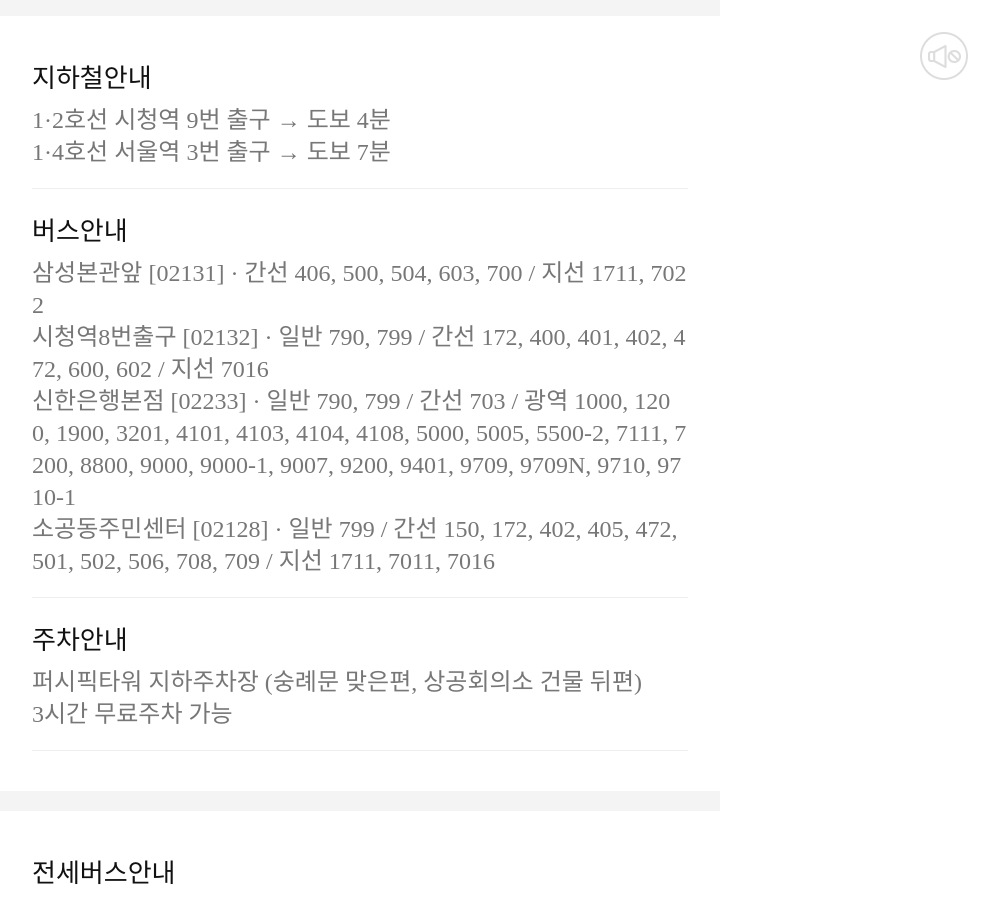
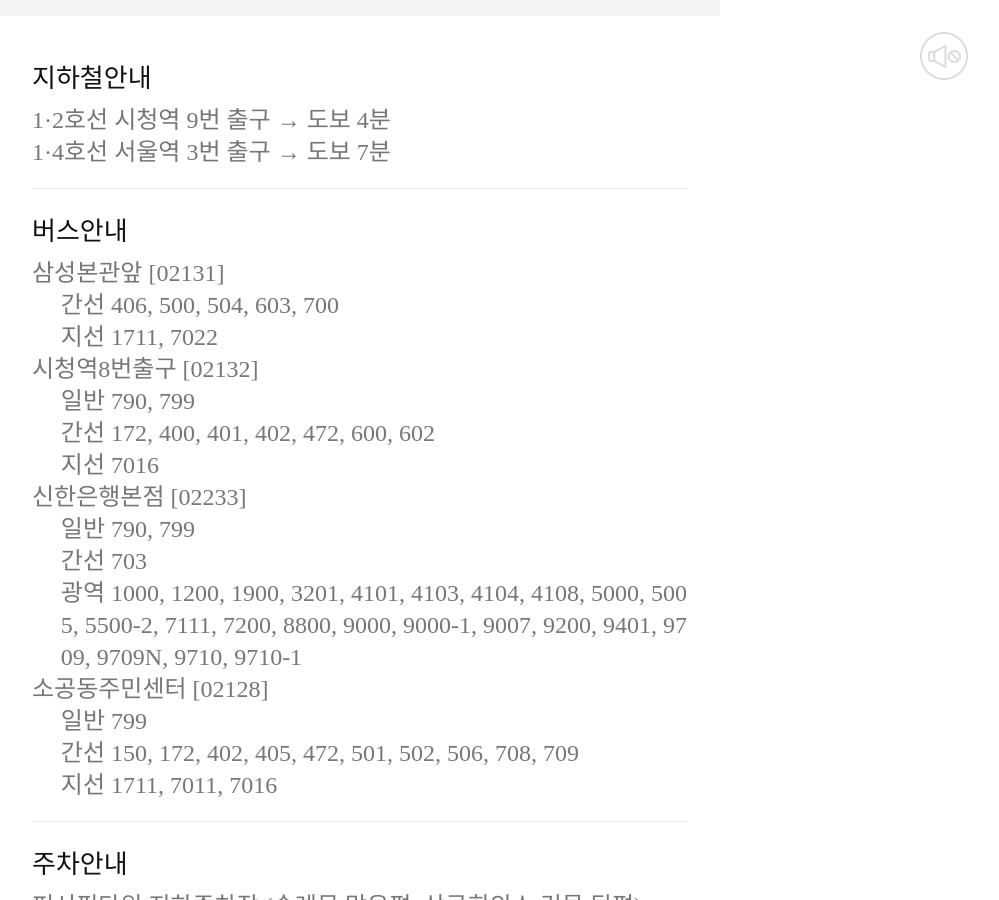
Before and after one commit to sloth9143/sloth9143.github.io, a Jekyll site: the page wedding.html, which Jekyll copies as it is, in a window 1280 px wide and 900 px high, scrolled down 7310 px. Shown: the whole window, without its empty margins (280-1279 px from the left). Built offline with Jekyll 4.4.1, drawn with Linux system fonts in a browser that asks for light colours; some web fonts are replaced; some of the changed text lies outside the part shown.

Commit message:
Reformat bus stops (indented routes); drop charter-bus/account/etc notes
Co-Authored-By: Claude Opus 4.8 <noreply@anthropic.com>

```diff
--- a/wedding.html
+++ b/wedding.html
@@ -364,9 +364,6 @@
 						</ul>
 					</div>
 				</div>
-				<!--<div class="map-img">
-					<img src="/wedding_assets/mobile/new_m/mcard/images/map/map_01.jpg" alt="">
-				</div>-->
 				<div class="info">
 					<div class="contain">
 						<dl>
@@ -376,10 +373,21 @@
 						</dl>
 						<dl>
 							<dt>버스안내</dt>
-							<dd>삼성본관앞 [02131] · 간선 406, 500, 504, 603, 700 / 지선 1711, 7022</dd>
-							<dd>시청역8번출구 [02132] · 일반 790, 799 / 간선 172, 400, 401, 402, 472, 600, 602 / 지선 7016</dd>
-							<dd>신한은행본점 [02233] · 일반 790, 799 / 간선 703 / 광역 1000, 1200, 1900, 3201, 4101, 4103, 4104, 4108, 5000, 5005, 5500-2, 7111, 7200, 8800, 9000, 9000-1, 9007, 9200, 9401, 9709, 9709N, 9710, 9710-1</dd>
-							<dd>소공동주민센터 [02128] · 일반 799 / 간선 150, 172, 402, 405, 472, 501, 502, 506, 708, 709 / 지선 1711, 7011, 7016</dd>
+							<dd class="bus-stop">삼성본관앞 [02131]</dd>
+							<dd style="padding-left:1.2em">간선 406, 500, 504, 603, 700</dd>
+							<dd style="padding-left:1.2em">지선 1711, 7022</dd>
+							<dd class="bus-stop">시청역8번출구 [02132]</dd>
+							<dd style="padding-left:1.2em">일반 790, 799</dd>
+							<dd style="padding-left:1.2em">간선 172, 400, 401, 402, 472, 600, 602</dd>
+							<dd style="padding-left:1.2em">지선 7016</dd>
+							<dd class="bus-stop">신한은행본점 [02233]</dd>
+							<dd style="padding-left:1.2em">일반 790, 799</dd>
+							<dd style="padding-left:1.2em">간선 703</dd>
+							<dd style="padding-left:1.2em">광역 1000, 1200, 1900, 3201, 4101, 4103, 4104, 4108, 5000, 5005, 5500-2, 7111, 7200, 8800, 9000, 9000-1, 9007, 9200, 9401, 9709, 9709N, 9710, 9710-1</dd>
+							<dd class="bus-stop">소공동주민센터 [02128]</dd>
+							<dd style="padding-left:1.2em">일반 799</dd>
+							<dd style="padding-left:1.2em">간선 150, 172, 402, 405, 472, 501, 502, 506, 708, 709</dd>
+							<dd style="padding-left:1.2em">지선 1711, 7011, 7016</dd>
 						</dl>
 						<dl>
 							<dt>주차안내</dt>
@@ -388,23 +396,9 @@
 						</dl>
 					</div>
 				</div>
-				<div class="info">
-					<div class="contain">
-
-						<dl>
-							<dt>전세버스안내</dt>
-							<dd>예식당일 오전 11시 / 동대입구 전철역 1번출구 앞 출발</dd>
-						</dl>
-						<dl>
-							<dt>계좌번호안내</dt>
-							<dd>농협 123-456788-7654321 예금주 : 박종수</dd>
-						</dl>
-						<dl>
-							<dt>기타안내</dt>
-							<dd>화환은 정중히 사양합니다.</dd>
-						</dl>
-					</div>
-				</div>
+				<!--<div class="map-img">
+					<img src="/wedding_assets/mobile/new_m/mcard/images/map/map_01.jpg" alt="">
+				</div>-->
 			</section>
 			<!-- 오시는길 //-->
 
```
